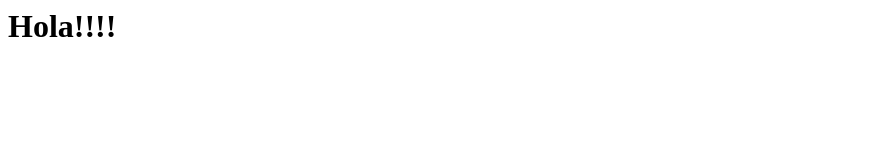
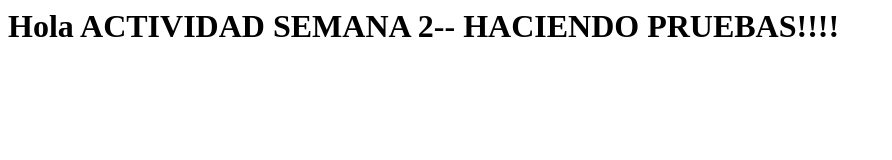
Before and after one commit to NAGUDELO471/GitNagudelo471-, a plain HTML site: page index.html in a window 1280 px wide. Shown: the whole page, without its empty margins (0-892 px from the left). Drawn offline with Linux system fonts and the light colour scheme.

Commit message:
Update index.html

```diff
--- a/index.html
+++ b/index.html
@@ -1 +1 @@
-<h1>Hola!!!!</h1>
+<h1>Hola ACTIVIDAD SEMANA 2-- HACIENDO PRUEBAS!!!!</h1>
```
